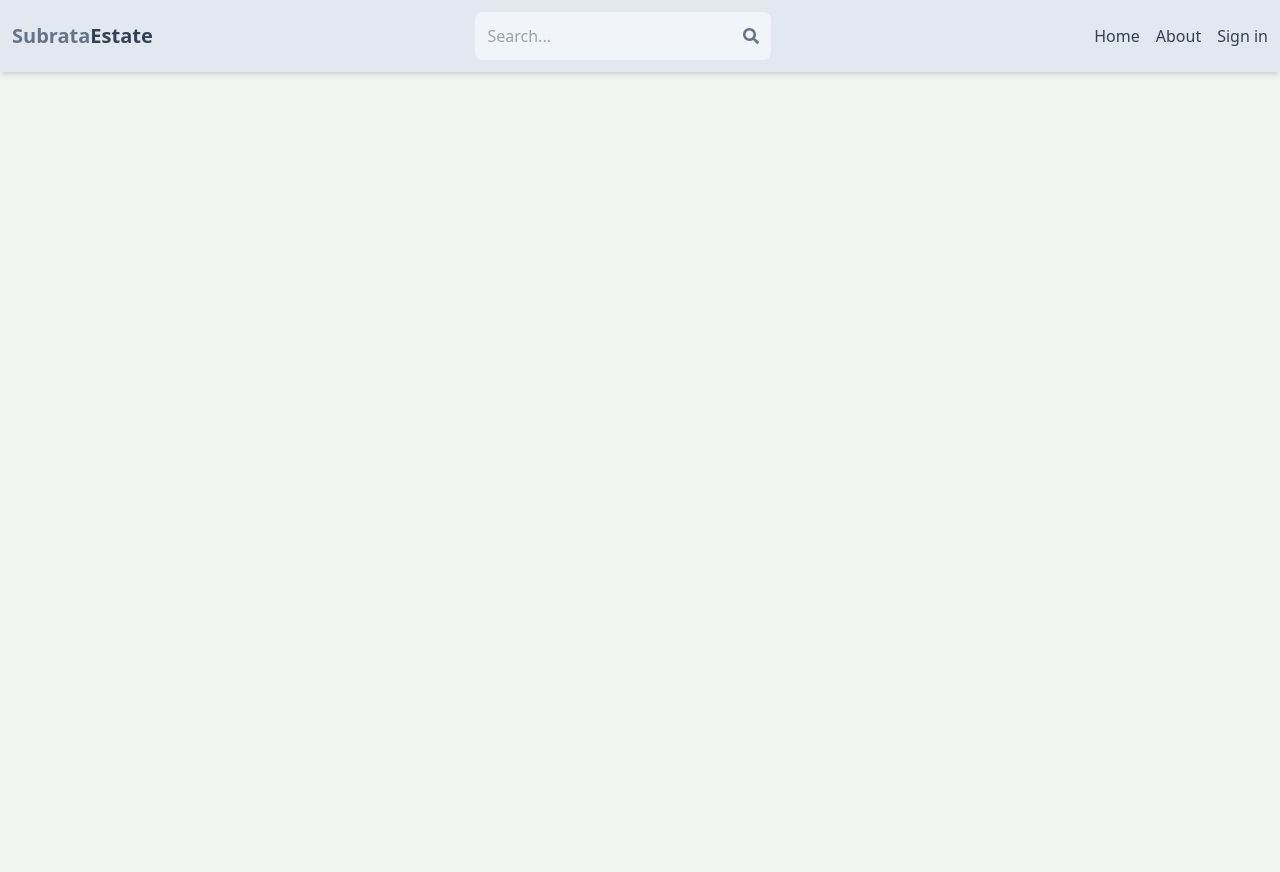
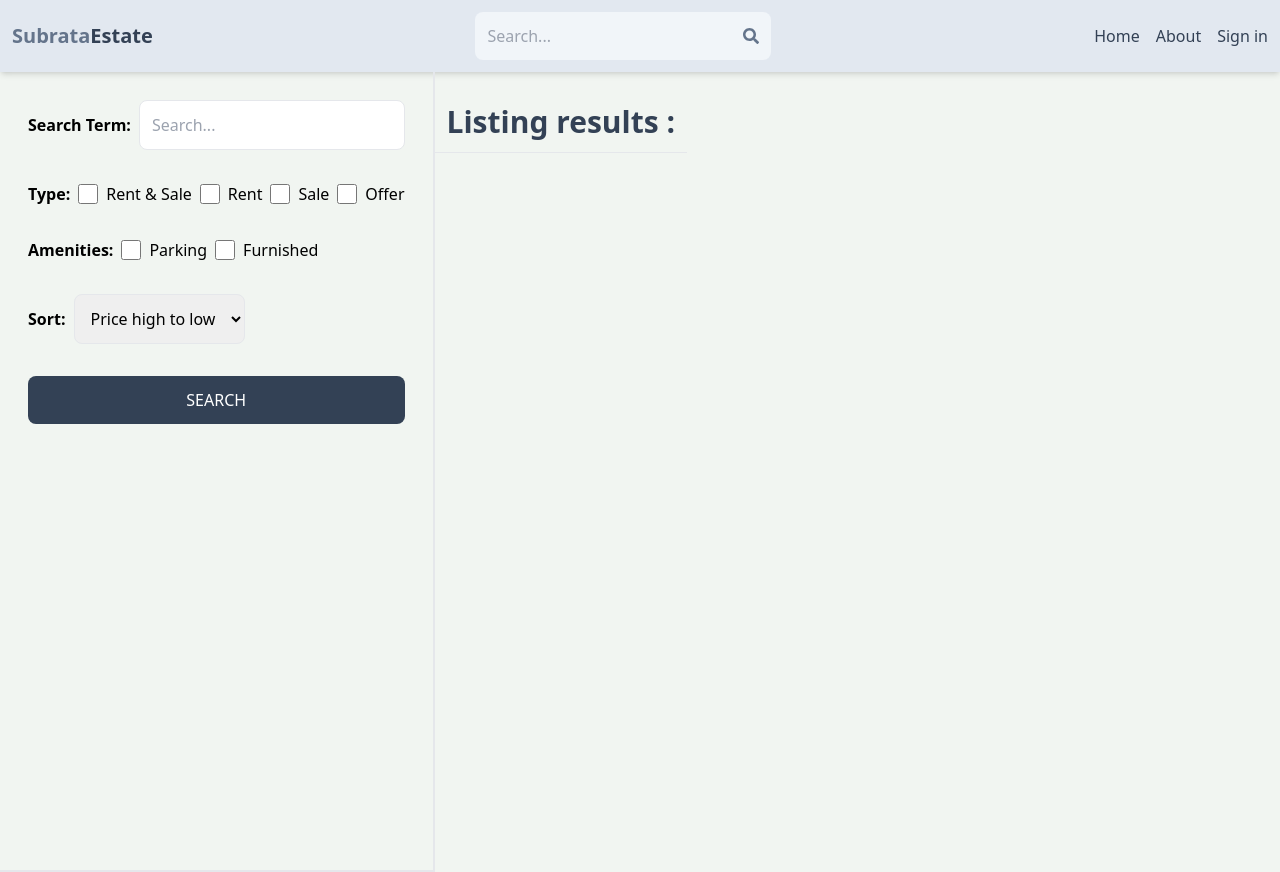
Before and after one commit to SubrataChhat/Mern-Estate, a React (Vite) app in the folder frontend/: page /search in a window 1280 px wide. Before the commit the page ends 800 px from the top, so only its background shows below. Built offline with nearby package versions, Linux system fonts and the light colour scheme; no server answers.

Commit message:
create search page UI

```diff
--- a/frontend/src/App.jsx
+++ b/frontend/src/App.jsx
@@ -9,6 +9,7 @@
 import CreateListing from "./pages/CreateListing/CreateListing";
 import UpdateListing from "./pages/UpdateListing/UpdateListing";
 import ListingPage from "./pages/ListingPage/ListingPage";
+import Search from "./pages/Search/Search";
 
 function App() {
   return (
@@ -21,6 +22,7 @@
           <Route path="/sign-up" element={<SignUp />} />
           <Route path="/about" element={<About />} />
           <Route path="/listing/:listingId" element={<ListingPage />} />
+          <Route path="/search" element={<Search />} />
           <Route element={<PrivateRoute />}>
             <Route path="/profile" element={<Profile />} />
             <Route path="/create-listing" element={<CreateListing />} />
--- /dev/null
+++ b/frontend/src/pages/Search/Search.jsx
@@ -0,0 +1,80 @@
+import React from "react";
+
+const Search = () => {
+  return (
+    <>
+      <div className="flex flex-col md:flex-row">
+        <div className="p-7 border-b-2 md:border-r-2 md:min-h-screen">
+          <form className="flex flex-col gap-8">
+            <div className="flex items-center gap-2">
+              <label className="whitespace-nowrap font-semibold">
+                Search Term:{" "}
+              </label>
+              <input
+                type="text"
+                id="searchTerm"
+                placeholder="Search..."
+                className="border outline-none rounded-lg p-3 w-full"
+              />
+            </div>
+            <div className="flex flex-wrap items-center gap-2">
+              <label className="font-semibold">Type:</label>
+              <div className="flex gap-2">
+                <input type="checkbox" id="all" className="w-5" />
+                <span>Rent & Sale</span>
+              </div>
+              <div className="flex gap-2">
+                <input type="checkbox" id="rent" className="w-5" />
+                <span>Rent</span>
+              </div>
+              <div className="flex gap-2">
+                <input type="checkbox" id="sale" className="w-5" />
+                <span>Sale</span>
+              </div>
+              <div className="flex gap-2">
+                <input type="checkbox" id="offer" className="w-5" />
+                <span>Offer</span>
+              </div>
+            </div>
+            <div className="flex flex-wrap items-center gap-2">
+              <label className="font-semibold">Amenities:</label>
+              <div className="flex gap-2">
+                <input type="checkbox" id="parking" className="w-5" />
+                <span>Parking</span>
+              </div>
+              <div className="flex gap-2">
+                <input type="checkbox" id="furnished" className="w-5" />
+                <span>Furnished</span>
+              </div>
+            </div>
+            <div className="flex items-center gap-2">
+              <label className="font-semibold">Sort:</label>
+              <select
+                id="sort_order"
+                className="border outline-none rounded-lg p-3"
+              >
+                <option>Price high to low</option>
+                <option>Price low to high</option>
+                <option>Latest</option>
+                <option>Oldest</option>
+              </select>
+            </div>
+            <button
+              type="button"
+              className="bg-slate-700 text-white p-3 rounded-lg uppercase hover:opacity-95"
+            >
+              Search
+            </button>
+          </form>
+        </div>
+        <div className="">
+          <h1 className="text-3xl font-semibold border-b p-3 text-slate-700 mt-5">
+            Listing results :{" "}
+          </h1>
+        </div>
+      </div>
+    </>
+  );
+};
+
+export default Search;
```
